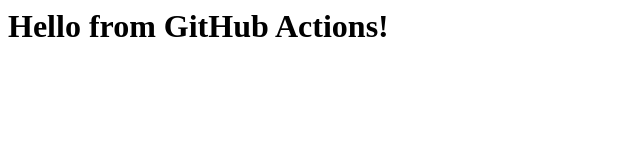
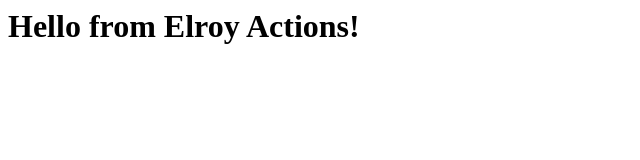
Before and after one commit to gitteroy/git-demo, a plain HTML site: page index.html in a window 1280 px wide. Shown: the whole page, without its empty margins (0-640 px from the left). Drawn offline with Linux system fonts and the light colour scheme.

Commit message:
chore: change to Elroy Actions

```diff
--- a/index.html
+++ b/index.html
@@ -1 +1 @@
-<h1>Hello from GitHub Actions!</h1>
+<h1>Hello from Elroy Actions!</h1>
```
